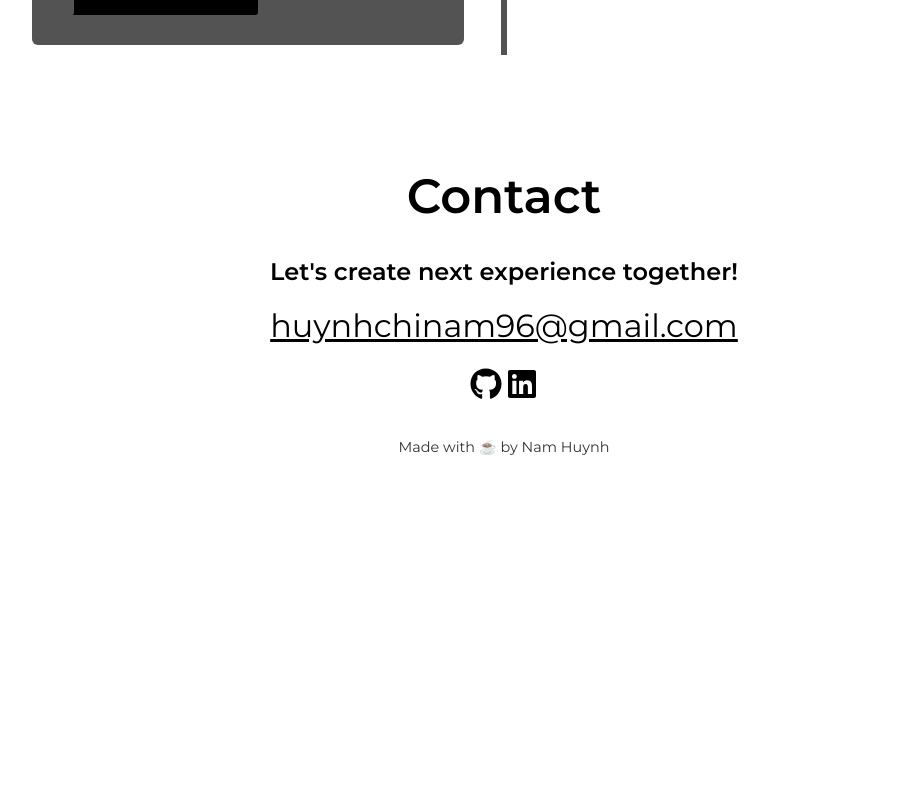
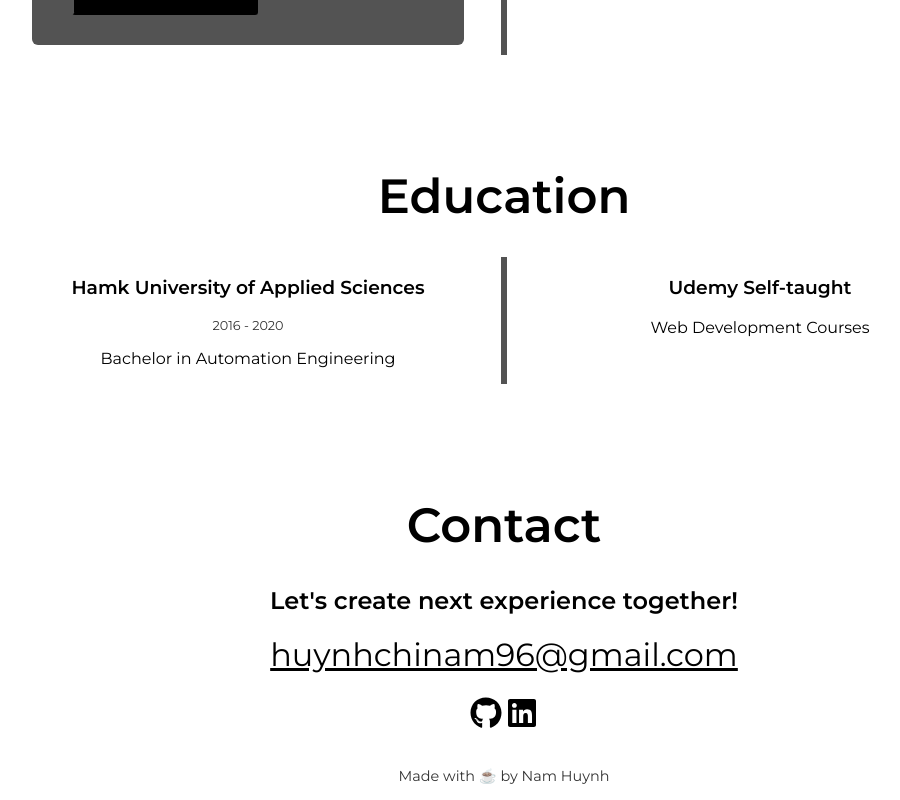
Before and after one commit to namhuynh96/my-portfolio-public, a React (Create React App) app: page / in a window 1280 px wide. Shown: the part 3089-3889 px from the top of the page, without its empty margins (136-1036 px from the left). Before the commit the page ends 3560 px from the top, so only its background shows below. Built offline with nearby package versions, Linux system fonts and the light colour scheme.

Commit message:
Add education

```diff
--- a/src/App.js
+++ b/src/App.js
@@ -4,6 +4,7 @@ import Home from "./containers/Home/Home";
 import About from "./containers/About/About";
 import Skills from "./containers/Skills/Skills";
 import Work from "./containers/Work/Work";
+import Education from "./containers/Education/Education";
 import Contact from "./containers/Contact/Contact";
 import Footer from "./containers/Footer/Footer";
 
@@ -15,6 +16,7 @@ function App() {
       <About />
       <Skills />
       <Work />
+      <Education />
       <Contact />
       <Footer />
     </div>
--- /dev/null
+++ b/src/containers/Education/Education.js
@@ -0,0 +1,23 @@
+import Section from "../Section/Section";
+
+import classes from "./Education.module.css";
+
+const Education = () => {
+  return (
+    <Section header="Education" id="education">
+      <div className={classes.Education}>
+        <div className={classes.EducationEach}>
+          <h3>Hamk University of Applied Sciences</h3>
+          <p className={classes.Time}>2016 - 2020</p>
+          <p>Bachelor in Automation Engineering</p>
+        </div>
+        <div className={classes.EducationEach}>
+          <h3>Udemy Self-taught</h3>
+          <p>Web Development Courses</p>
+        </div>
+      </div>
+    </Section>
+  );
+};
+
+export default Education;
--- /dev/null
+++ b/src/containers/Education/Education.module.css
@@ -0,0 +1,37 @@
+.Education {
+  position: relative;
+  max-width: 1200px;
+  margin: 0 auto;
+  overflow: auto;
+}
+
+.Education::after {
+  content: "";
+  position: absolute;
+  width: 6px;
+  background-color: rgb(83, 83, 83);
+  top: 0;
+  bottom: 0;
+  left: 50%;
+  margin-left: -3px;
+}
+
+.EducationEach {
+  float: left;
+  width: 50%;
+  text-align: center;
+}
+
+@media screen and (max-width: 500px) {
+  .Education::after {
+    display: none;
+  }
+  .EducationEach {
+    width: 100%;
+  }
+}
+
+.Time {
+  font-size: 0.8rem;
+  opacity: 0.8;
+}
```
Also changed, not shown: 1 other file (tests, documents, lock files or other folders).
